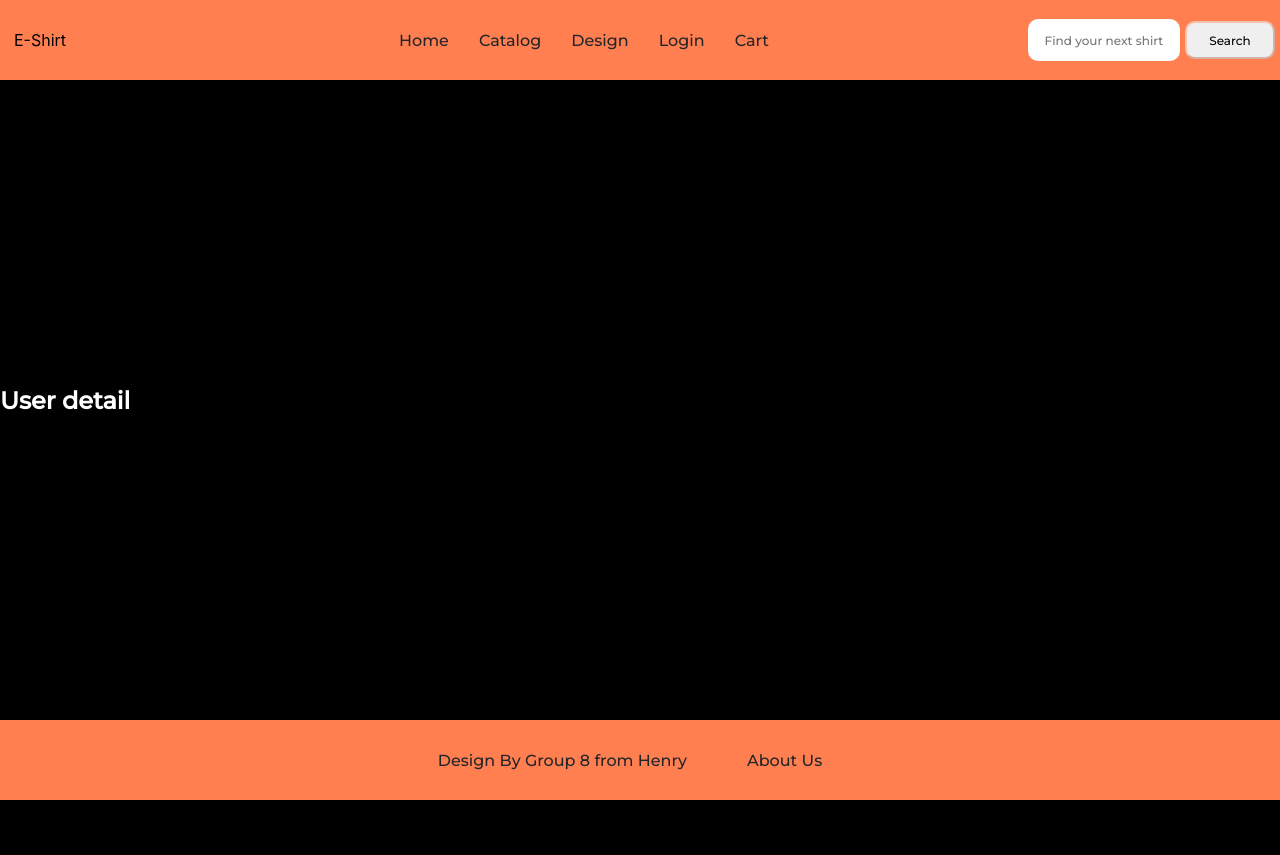
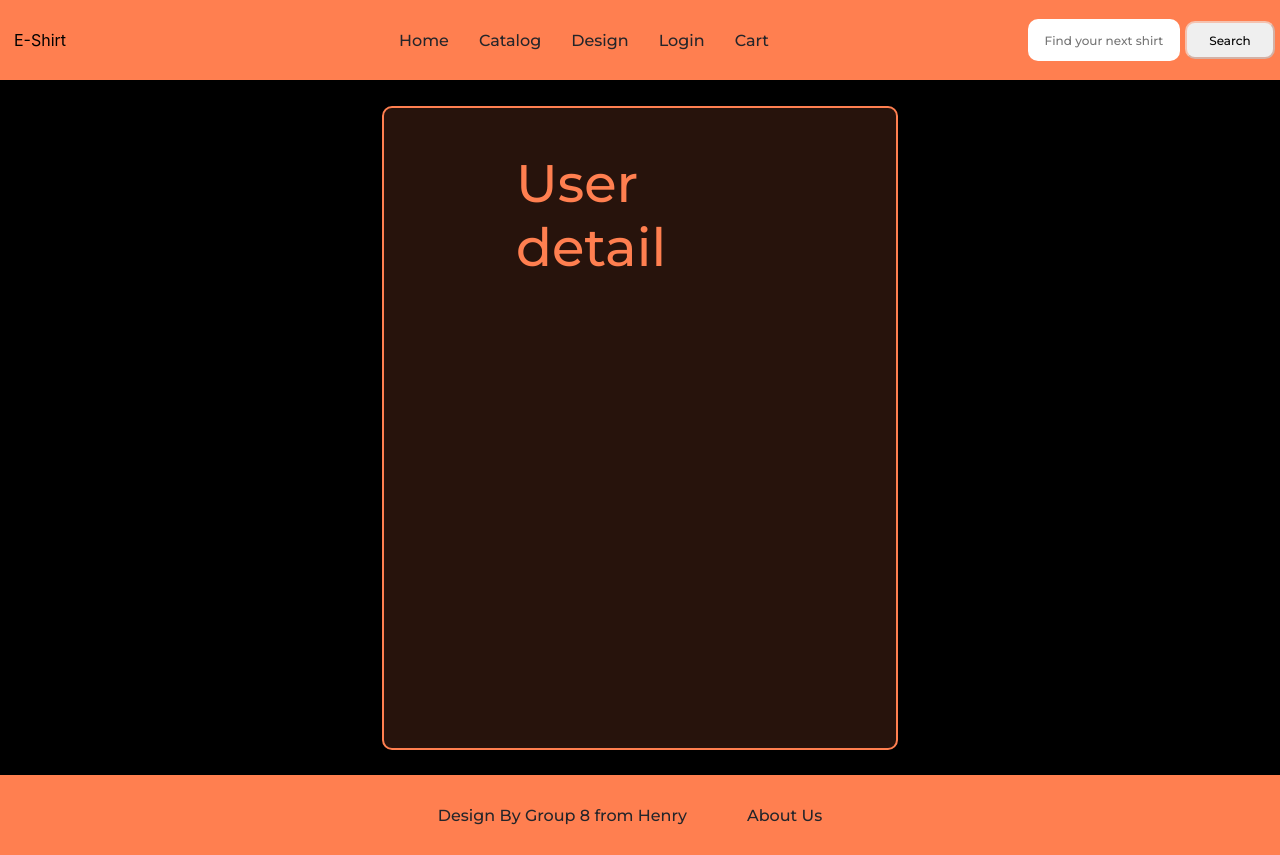
Before and after one commit to rocco9022/eshirt, a React (Create React App) app in the folder ESHIRT/client/: page /user_detail in a window 1280 px wide. Before the commit the page ends 800 px from the top, so only its background shows below. Built offline with nearby package versions, Linux system fonts and the light colour scheme; no server answers.

Commit message:
User detail for admin styles

```diff
--- a/ESHIRT/client/src/Components/Admin/Users/UserDetail.jsx
+++ b/ESHIRT/client/src/Components/Admin/Users/UserDetail.jsx
@@ -16,16 +16,19 @@ useEffect(() => {
 console.log(user)
     return (
         <div className={Style.Title}>
-            <h2>User detail</h2>
+            <div className={Style.Tarjet}>
+            <div className={Style.Titles1}>
+            <h2 className={Style.Detail}>User detail</h2>
+              <p>{user.name}</p>
+              <p>{user.lastname}</p>
+              <p>{user.email}</p>
+              <p>{user.country}</p>
+              <p>{user.city}</p>
+              <p>{user.adress}</p>
+              <p>{user.phone}</p>
 
-              <p className={Style.Titles}>{user.name}</p>
-              <p className={Style.Titles}>{user.lastname}</p>
-              <p className={Style.Titles}>{user.email}</p>
-              <p className={Style.Titles}>{user.country}</p>
-              <p className={Style.Titles}>{user.city}</p>
-              <p className={Style.Titles}>{user.adress}</p>
-              <p className={Style.Titles}>{user.phone}</p>
-
+              </div>
+              </div>
 
         </div>
     )
--- a/ESHIRT/client/src/Components/Admin/Users/UserDetail.module.css
+++ b/ESHIRT/client/src/Components/Admin/Users/UserDetail.module.css
@@ -1,7 +1,50 @@
 @import url('https://fonts.googleapis.com/css2?family=Montserrat:wght@500&display=swap');
 
 .Title{
-    color: white;
+    color:white;
+    font-family: "Montserrat", sans-serif;
+    font-weight: 500;
+    display: grid;
+    justify-content: space-evenly;
+}
+
+.Tarjet{
+
+        display: grid;
+        grid-template-columns: 1fr 2fr 1fr;
+        grid-template-rows: 10px 1fr 2fr 2fr 10px;
+        background-color: rgba(255, 127, 80, 0.151);
+        color: white;
+        width: 40vw;
+        height: 80vh;
+        gap: 1vh;
+        margin: 2vw;
+        border-radius: 10px;
+        position: relative;
+        top: 0;
+        transition: all 0.1s ease-in;
+        border: 2px solid coral;
+
+}
+.Tarjet:hover{
+    top: -1vh;
+    box-shadow: 0 4px 5px rgba(170, 169, 169, 0.582);
+  }
+  .Detail{
+      color: coral;
+      font-family: "Montserrat", sans-serif;
+      font-weight: 500;
+      font-size: 150%;
+  }
+
+
+.Titles1{
+    grid-row-start: 1;
+    grid-row-end: 2;
+    grid-column: 2;
+    grid-row: 1;
+    object-fit: contain;
+    font-size: 220%;
     font-family: "Montserrat", sans-serif;
     font-weight: 500;
 }
```
